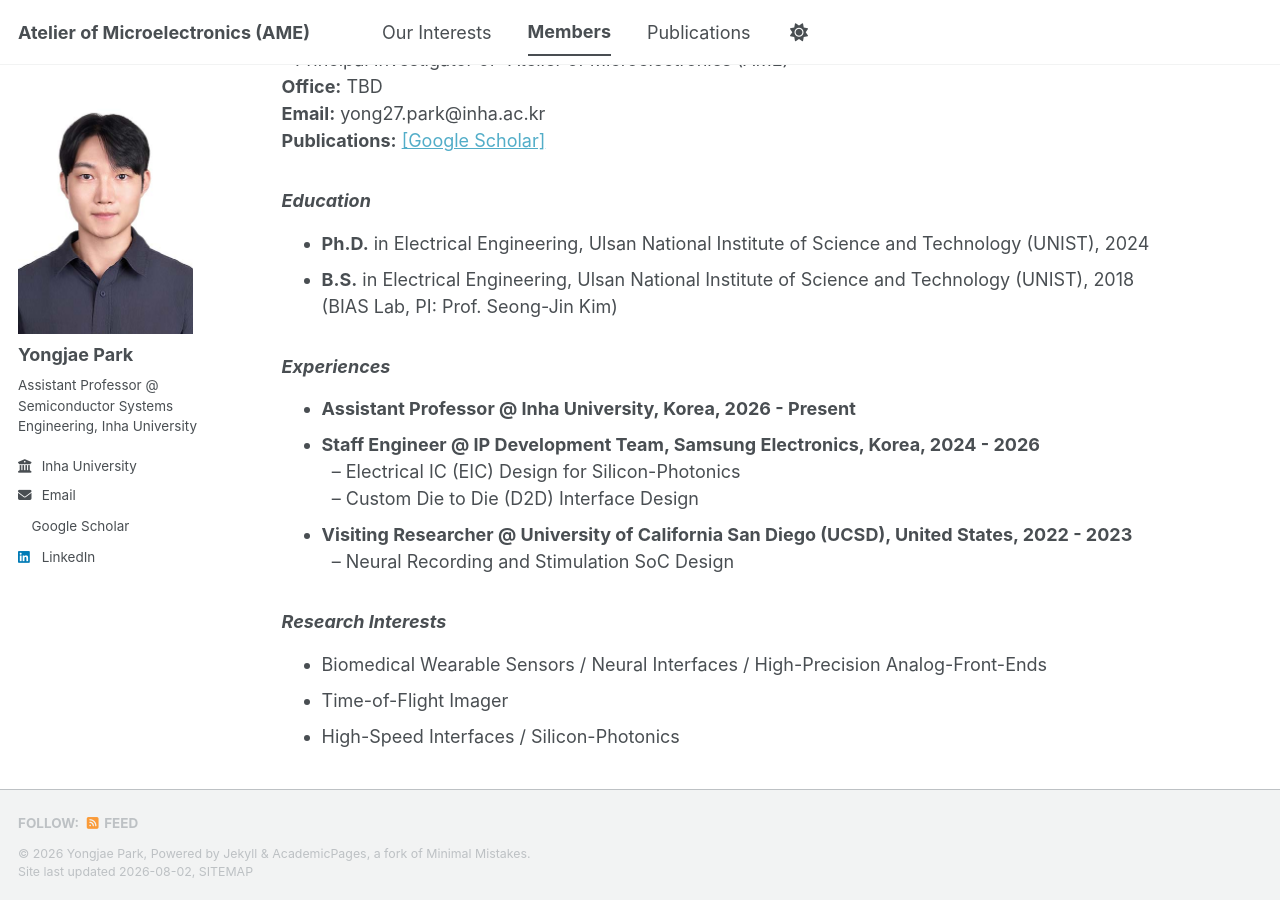
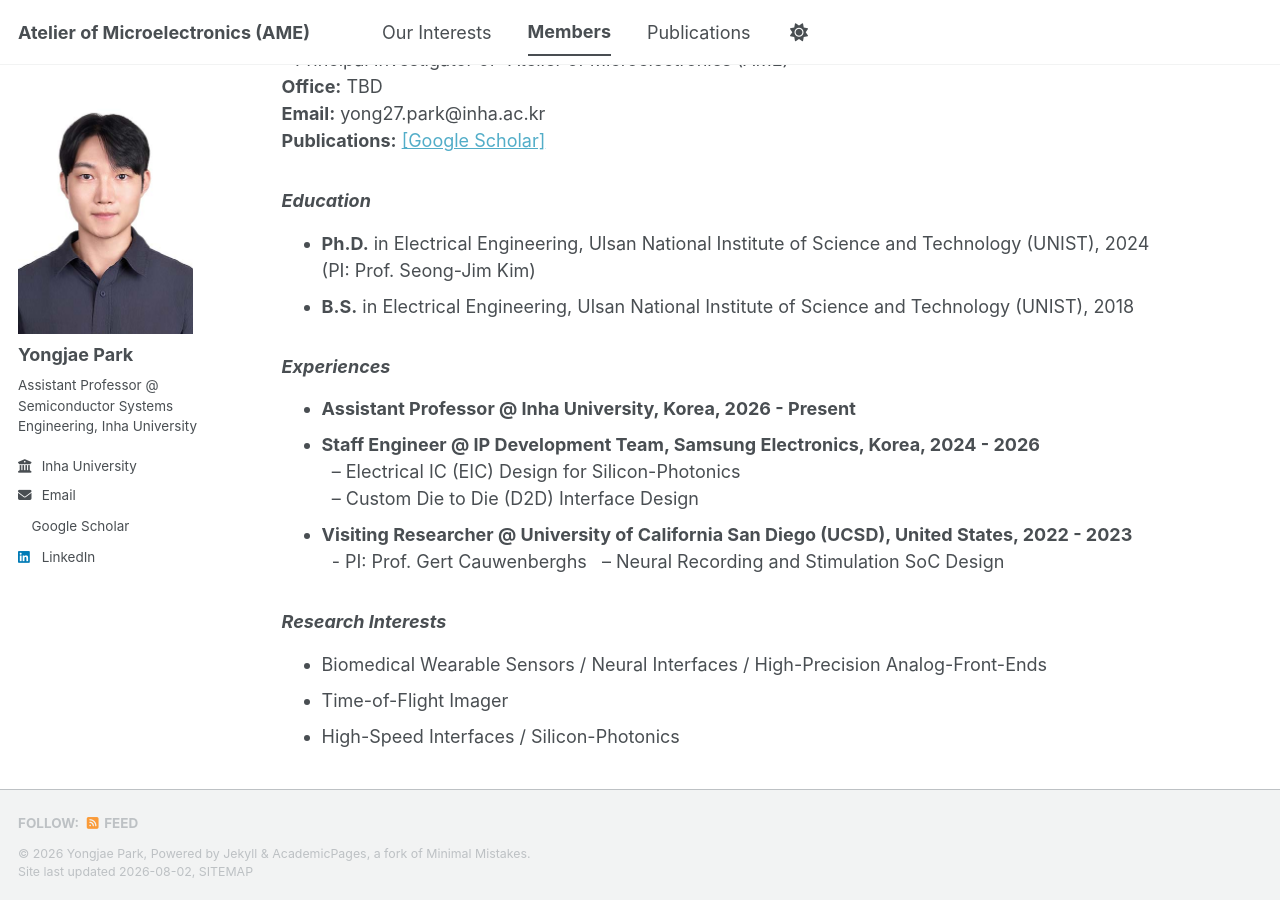
Before and after one commit to yong27park/AME.github.io, a Jekyll site: the page built from _pages/members.md, in a window 1280 px wide and 900 px high, scrolled down 291 px. Built offline with Jekyll 4.4.1, drawn with Linux system fonts in a browser that asks for light colours; a style sheet for code colours, icons or effects is not loaded.

Commit message:
Update members.md

```diff
--- a/_pages/members.md
+++ b/_pages/members.md
@@ -69,10 +69,10 @@ author_profile: true
 
   <h3><i>Education</i></h3>
   <ul>
-    <li><strong>Ph.D.</strong> in Electrical Engineering, Ulsan National Institute of Science and Technology (UNIST), 2024</li>
-    <li><strong>B.S.</strong> in Electrical Engineering, Ulsan National Institute of Science and Technology (UNIST), 2018<br>
-    (BIAS Lab, PI: Prof. Seong-Jin Kim)
+    <li><strong>Ph.D.</strong> in Electrical Engineering, Ulsan National Institute of Science and Technology (UNIST), 2024<br>
+    (PI: Prof. Seong-Jim Kim)
   </li>
+    <li><strong>B.S.</strong> in Electrical Engineering, Ulsan National Institute of Science and Technology (UNIST), 2018</li>
   </ul>
 
   <h3><i>Experiences</i></h3>
@@ -85,6 +85,7 @@ author_profile: true
       &nbsp;&nbsp;– Custom Die to Die (D2D) Interface Design
     </li>
     <li><strong>Visiting Researcher @ University of California San Diego (UCSD), United States, 2022 - 2023</strong><br>
+      &nbsp;&nbsp;- PI: Prof. Gert Cauwenberghs
       &nbsp;&nbsp;– Neural Recording and Stimulation SoC Design
     </li>
   </ul>
```
